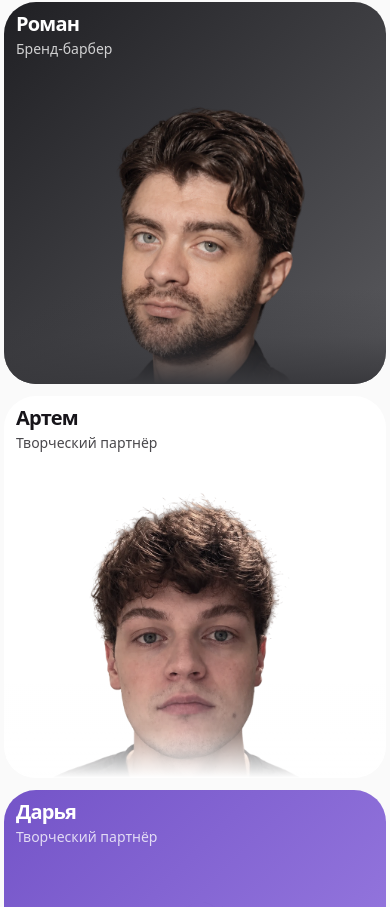
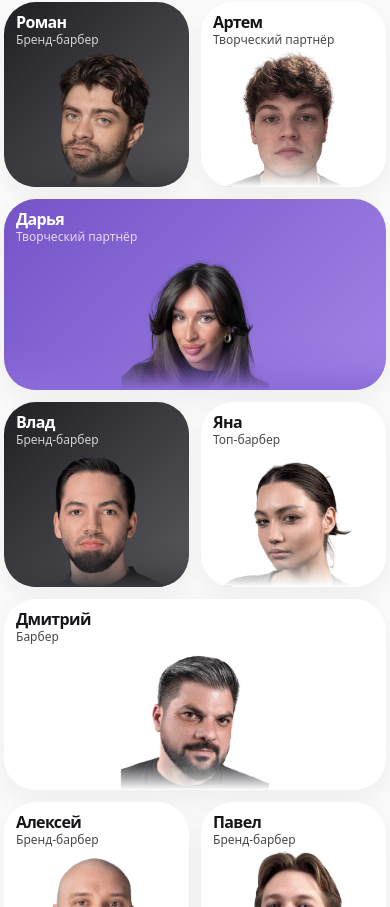
Before and after one commit to artemWu/seven, a Next.js app: page / in a window 390 px wide. Shown: the part 1857-2764 px from the top of the page. Built offline with nearby package versions, Linux system fonts and the light colour scheme.

Commit message:
Refine mobile team cards and responsive layout

```diff
--- a/app/globals.css
+++ b/app/globals.css
@@ -774,6 +774,10 @@ main {
   width: auto;
 }
 
+@media (max-width: 899px) {
+  .hero__logo { width: 164px; }
+}
+
 .hero__title {
   margin: -12px 0 12px;
 
@@ -878,6 +882,7 @@ main {
   corner-shape: superellipse(1.8);
   background: #fff;
   color: #17151a;
+  box-shadow: 0 10px 28px rgb(22 22 24 / 5%);
 }
 
 .barber-card--purple {
@@ -902,6 +907,16 @@ main {
 
 @media (max-width: 899px) { .barbers-grid { grid-template-columns: repeat(2, minmax(0, 1fr)); padding-inline: 0; } .barber-card-reveal, .barber-card-reveal--purple, .barber-card-reveal:nth-child(3), .barber-card-reveal:nth-child(4), .barber-card-reveal:nth-child(5), .barber-card-reveal:nth-child(8), .barber-card-reveal:nth-child(11), .barber-card-reveal:nth-child(12) { grid-column: span 1; } .barber-card { height: auto; aspect-ratio: 1; } .barber-card__copy { padding: 12px; } }
 @media (max-width: 520px) { .barbers-grid { grid-template-columns: 1fr; } }
+
+@media (max-width: 899px) {
+  .barbers-grid { grid-template-columns: repeat(2, minmax(0, 1fr)); }
+  .barber-card-reveal { grid-column: span 1; }
+  .barber-card-reveal:nth-child(3n) { grid-column: 1 / -1; }
+  .barber-card { aspect-ratio: 1; }
+  .barber-card-reveal:nth-child(3n) .barber-card { aspect-ratio: 2 / 1; }
+  .barber-card h3 { font-size: 16px; line-height: 16px; }
+  .barber-card p { margin-top: 4px; font-size: 12px; line-height: 12px; }
+}
 
 .services__title {
   margin: 0;
@@ -3175,13 +3190,17 @@ main {
 }
 
 .reviews-section { overflow: visible; }
-.reviews-section__list { position: relative; width: 100vw; max-width: 100vw; margin-left: calc(50% - 50vw); margin-right: calc(50% - 50vw); overflow: hidden; box-sizing: border-box; }
+.reviews-section__list { position: relative; width: 100vw; max-width: 100vw; margin-left: calc(50% - 50vw); margin-right: calc(50% - 50vw); overflow-x: clip; overflow-y: visible; box-sizing: border-box; }
 .reviews-section__list::before, .reviews-section__list::after { content: ""; position: absolute; z-index: 2; top: 0; bottom: 0; pointer-events: none; }
 .reviews-section__list::before { left: 0; width: 56px; background: linear-gradient(to right, var(--background) 0%, rgb(250 250 250 / 0) 100%); }
 .reviews-section__list::after { right: 0; width: 56px; background: linear-gradient(to left, var(--background) 0%, rgb(250 250 250 / 0) 100%); }
 .reviews-section__row { width: max-content; }
 .reviews-section__content-reveal { width: 100%; }
 .reviews-section > .reveal:first-child { width: 100%; display: flex; justify-content: center; }
+
+@media (min-width: 900px) {
+  .reviews-section__row { margin-left: calc((100vw - 2032px) / 2); }
+}
 
 
 /* DESKTOP SECTION SPACING */
--- a/components/TeamSection.jsx
+++ b/components/TeamSection.jsx
@@ -7,14 +7,14 @@ const team = [
   { name: "Дарья", role: "Творческий партнёр", image: "/images/barbers/даша.webp", theme: "purple" },
   { name: "Влад", role: "Бренд-барбер", image: "/images/barbers/влад.webp", theme: "dark" },
   { name: "Яна", role: "Топ-барбер", image: "/images/barbers/яна.webp", theme: "light" },
-  { name: "Дмитрий Крылов", role: "Барбер", image: "/images/barbers/дмитрий.webp", theme: "light" },
+  { name: "Дмитрий", role: "Барбер", image: "/images/barbers/дмитрий.webp", theme: "light" },
   { name: "Алексей", role: "Бренд-барбер", image: "/images/barbers/алексей.webp", theme: "light" },
-  { name: "Павел Литвяков", role: "Бренд-барбер", image: "/images/barbers/павел.webp", theme: "light" },
+  { name: "Павел", role: "Бренд-барбер", image: "/images/barbers/павел.webp", theme: "light" },
   { name: "Анна Антонова", role: "Барбер", image: "/images/barbers/анна антонова.webp", theme: "light" },
   { name: "Залина", role: "Бренд-барбер", image: "/images/barbers/залина.webp", theme: "light" },
   { name: "Имам", role: "Топ-барбер", image: "/images/barbers/имам.webp", theme: "dark" },
   { name: "Анна Ашрапова", role: "Барбер", image: "/images/barbers/анна ашрапова.webp", theme: "purple" },
-  { name: "Тулиген Сарсенбаев", role: "Старший барбер", image: "/images/barbers/тулиген.webp", theme: "light" },
+  { name: "Тулиген", role: "Старший барбер", image: "/images/barbers/тулиген.webp", theme: "light" },
 ];
 
 export default function TeamSection() {
```
